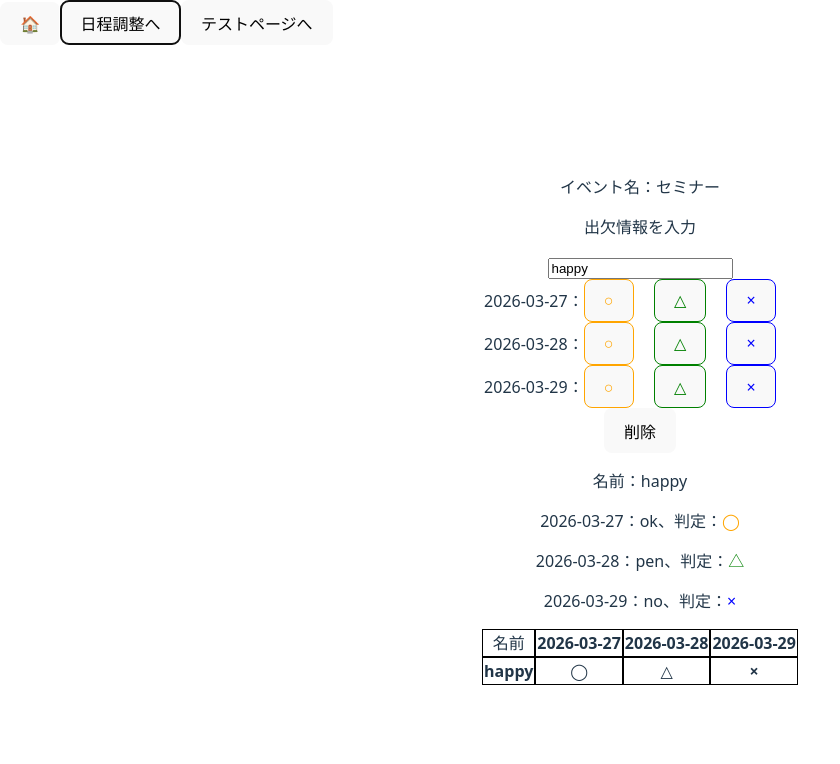
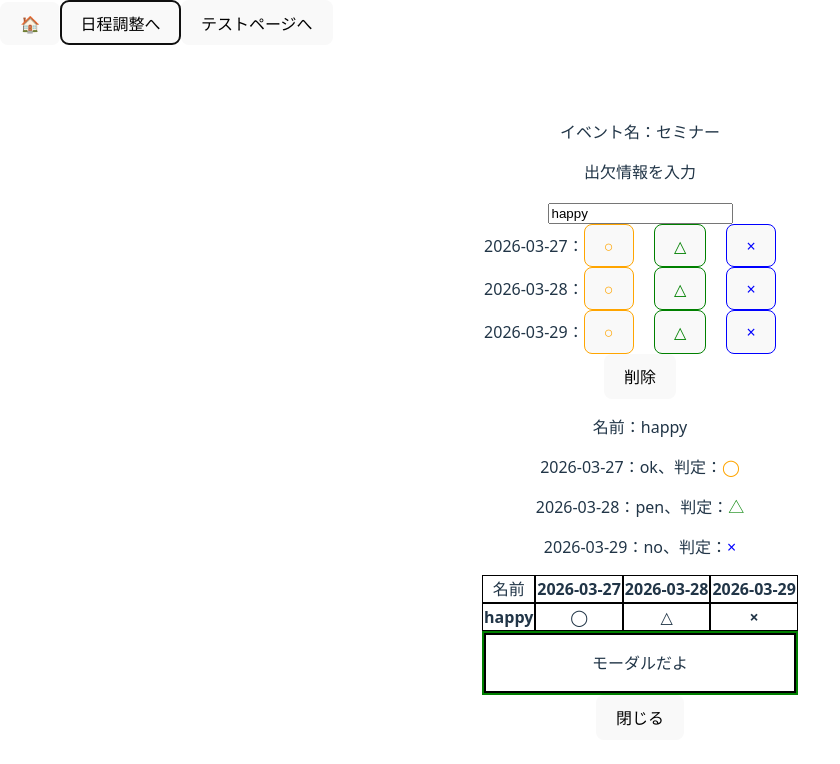
Before and after one commit to Happy0414/m2-adjust, a React (Vite) app: page / in a window 1280 px wide. Both pictures are taken after a click on the button "日程調整へ". Shown: the top 764 px of the page, without its empty margins (0-840 px from the left). Built offline with nearby package versions, Linux system fonts and the light colour scheme.

Commit message:
アカウント消去前にコミット

```diff
--- /dev/null
+++ b/src/components/ScheduleFormModal.css
@@ -0,0 +1,7 @@
+.modalBox{
+    border: solid 2px black;
+}
+
+.overLay{
+    border: solid 2px green;
+}
--- /dev/null
+++ b/src/components/ScheduleFormModal.tsx
@@ -0,0 +1,24 @@
+import './ScheduleFormModal.css'
+
+//type Status = "ok" | "pen" | "no"
+
+type props = {
+    isOpen: boolean
+    schedule: string
+}
+
+function ScheduleFormModal({isOpen, schedule}: props){
+    if(!isOpen) return null
+
+    return(
+        <div>
+            <div className="overLay">
+                <div className="modalBox">
+                    <p>{schedule}</p>
+                </div>
+            </div>
+        </div>
+    )
+}
+
+export default ScheduleFormModal
--- a/src/components/make.tsx
+++ b/src/components/make.tsx
@@ -1,5 +1,6 @@
 import { useState } from 'react'
 import './make.css'
+import ScheduleFormModal from './ScheduleFormModal'
 
 type Status = "ok" | "pen" | "no"
 type Keys = "date1" | "date2" | "date3"
@@ -44,6 +45,16 @@ export default function Make(){
         date3: "no"
     })
 
+    const [isSFModal, setSFModal] = useState<boolean>(true)
+
+    const onClose = () => {
+        if(isSFModal){
+            setSFModal(false)
+        }else{
+            setSFModal(true)
+        }
+    }
+
     const removeSchedule = () =>{
         setSchedule({
             name: '',
@@ -72,6 +83,17 @@ export default function Make(){
         else c = "green"
 
         return c
+    }
+
+    const judgeSFModal = (): string => {
+        let j = ''
+        if(isSFModal){
+            j = '閉じる'
+        } else{
+            j = 'モーダル表示'
+        }
+
+        return j
     }
 
     return (
@@ -139,6 +161,9 @@ export default function Make(){
                     </tr>
                 </tbody>
             </div>
+
+            <ScheduleFormModal isOpen={isSFModal} schedule='モーダルだよ' />
+            <button onClick={onClose}>{judgeSFModal()}</button>
         </div>
     )
 }
```
